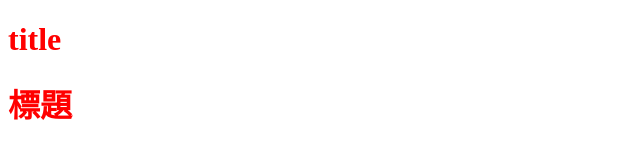
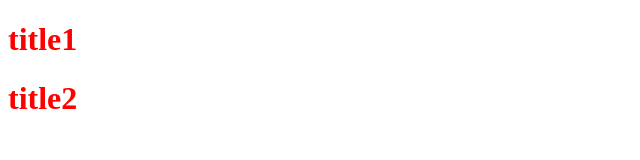
Before and after one commit to forworkteam01/HTMLCSSWIN01, a plain HTML site: page index.html in a window 1280 px wide. Shown: the whole page, without its empty margins (0-640 px from the left). Drawn offline with Linux system fonts and the light colour scheme.

Commit message:
Update index.html

```diff
--- a/index.html
+++ b/index.html
@@ -7,7 +7,7 @@
     <link rel="stylesheet" href="all.css">
 </head>
 <body>
-    <h1>title</h1>
-    <h1>標題</h1>
+    <h1>title1</h1>
+    <h1>title2</h1>
 </body>
 </html>
```
